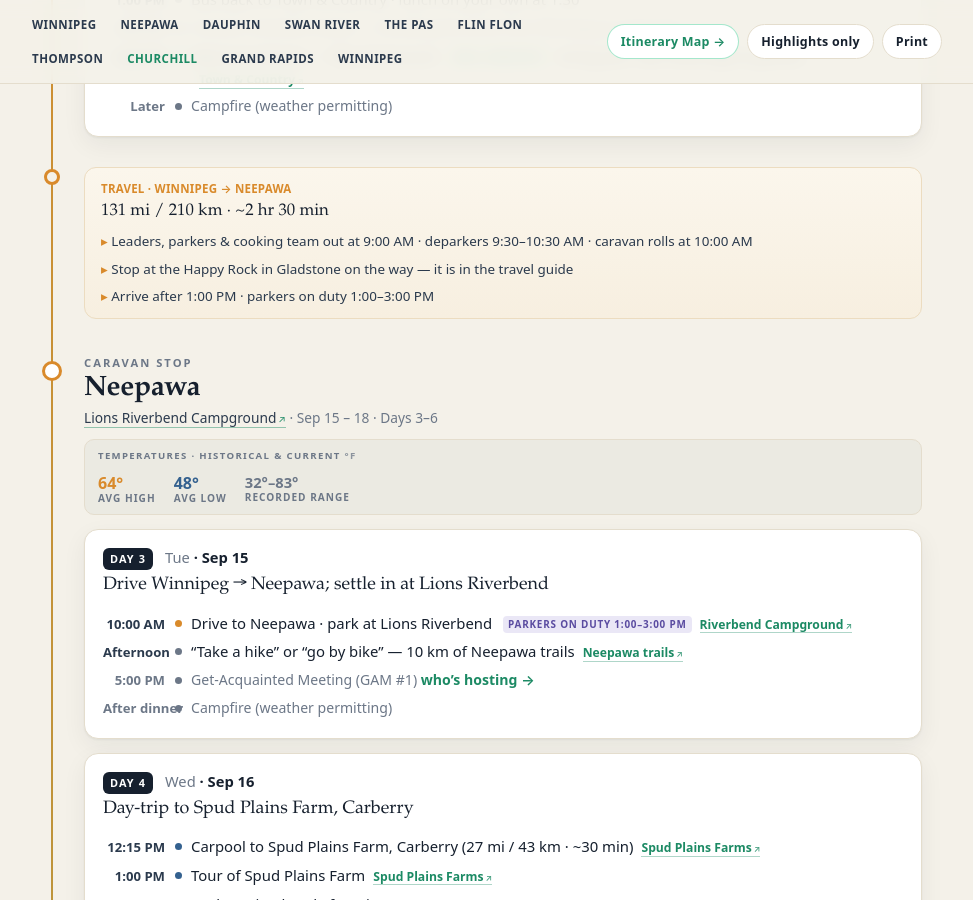
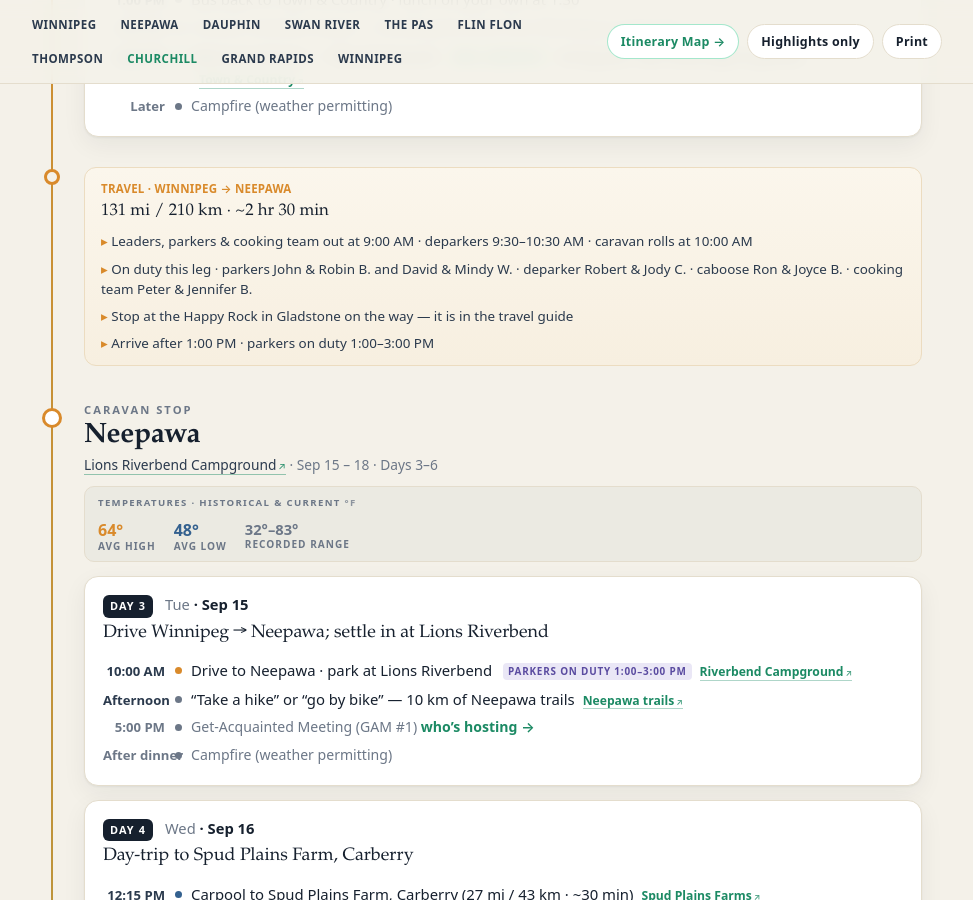
Before and after one commit to snthor-phd/polar-bears-2026, a Jekyll site: the page built from itinerary/index.html, in a window 1280 px wide and 900 px high, scrolled down 1351 px. Shown: the whole window, without its empty margins (158-1131 px from the left). Built offline with Jekyll 4.4.1, drawn with Linux system fonts in a browser that asks for light colours.

Commit message:
Name the on-duty crew for the Winnipeg to Neepawa leg
Adds the parkers, deparker, caboose and cooking team from the printed travel guide to the Neepawa travel block. Surnames are initials only and no member numbers are published, matching the GAM page convention.

Co-Authored-By: Claude Opus 5 <noreply@anthropic.com>

Claude-Session: https://claude.ai/code/session_01Qb6YmD1yXZCoZS3EnvskiL

```diff
--- a/_data/itinerary.json
+++ b/_data/itinerary.json
@@ -121,6 +121,7 @@
    "dist": "131 mi / 210 km · ~2 hr 30 min",
    "notes": [
     "Leaders, parkers &amp; cooking team out at 9:00 AM · deparkers 9:30–10:30 AM · caravan rolls at 10:00 AM",
+    "On duty this leg · parkers John &amp; Robin B. and David &amp; Mindy W. · deparker Robert &amp; Jody C. · caboose Ron &amp; Joyce B. · cooking team Peter &amp; Jennifer B.",
     "Stop at the Happy Rock in Gladstone on the way — it is in the travel guide",
     "Arrive after 1:00 PM · parkers on duty 1:00–3:00 PM"
    ]
```
